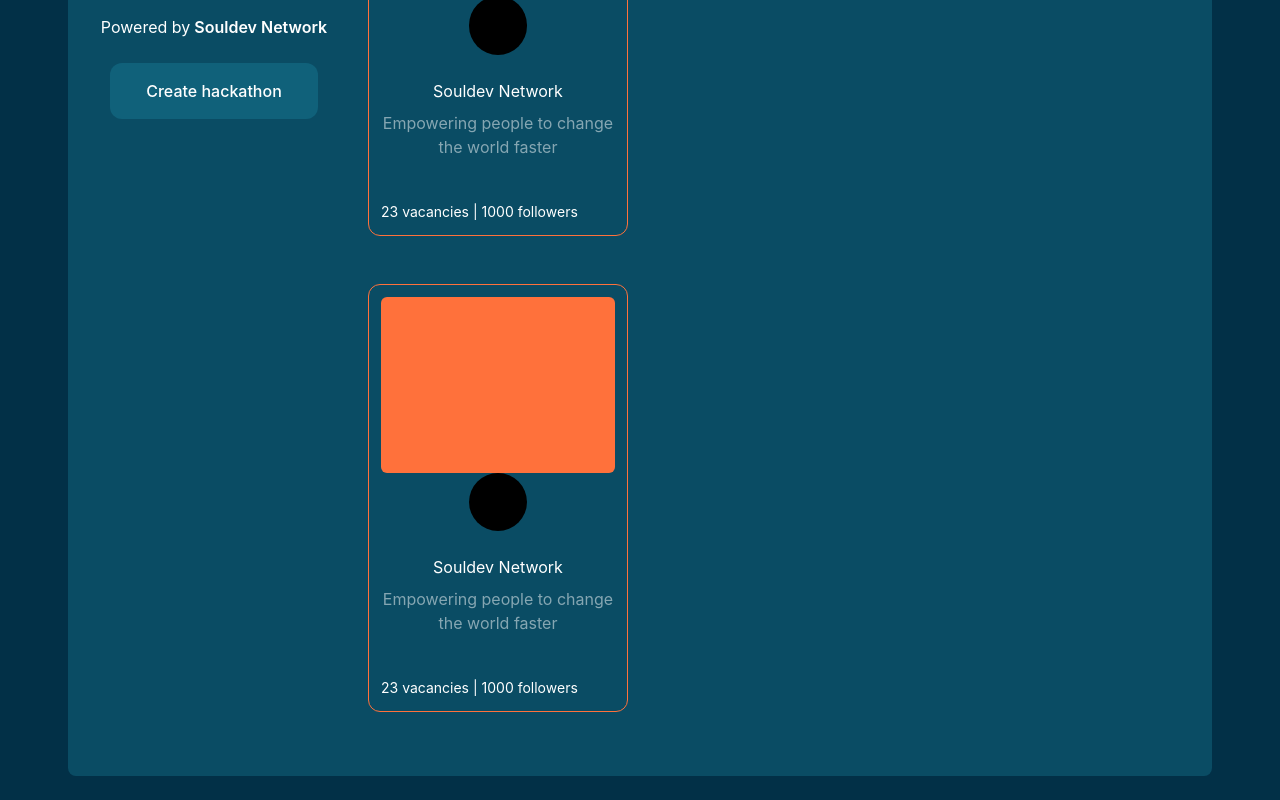
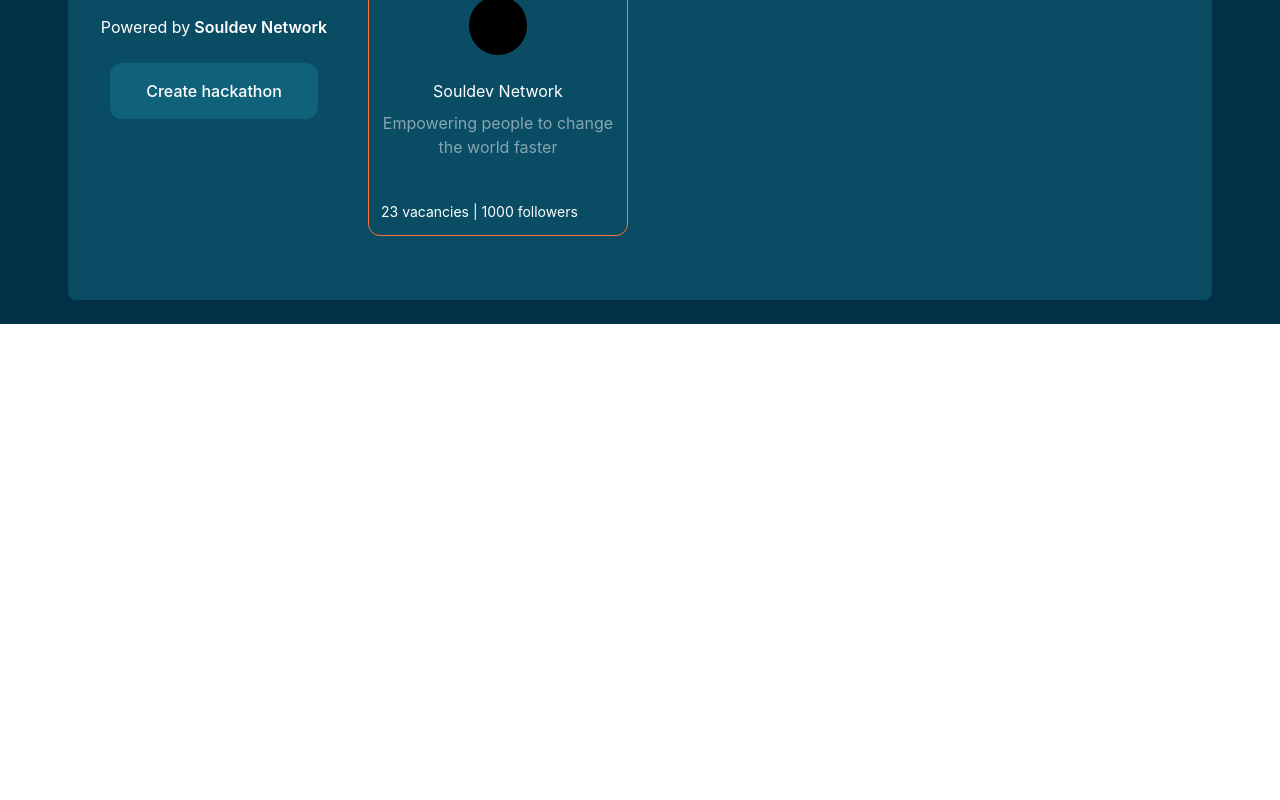
Before and after one commit to TheBestID/frontend, a Next.js app: page / in a window 1280 px wide. Shown: the part 4002-4802 px from the top of the page. After the commit the page ends 4326 px from the top, so only its background shows below. Built offline with nearby package versions, Linux system fonts and the light colour scheme.

Commit message:
small update

```diff
--- a/pages/index.tsx
+++ b/pages/index.tsx
@@ -306,23 +306,6 @@
                     </div>
                   </div>
 
-                  <div className="scroll-ml-6 border border-primary p-1 rounded-xl pr-3 pl-3 pb-3 pt-3 mb-12">
-                    <div className="bg-primary rounded-md h-44 w-full flex">
-                    </div>
-                    <div className="justify-center w-full flex">
-                      <div className="flex w-3/12 aspect-square rounded-full bg-black">
-                      </div>
-                    </div>
-                    <div className="text-center pt-6">
-                      <span className="text-white">Souldev Network</span>
-                    </div>
-                    <div className="text-center pt-2 opacity-50">
-                      <span className="text-white">Empowering people to change the world faster</span>
-                    </div>
-                    <div className="text-left pt-10">
-                      <span className="text-white text-sm">{23} vacancies | {1000} followers</span>
-                    </div>
-                  </div>
 
                   </div>
 
--- a/pages/profile/[profile].tsx
+++ b/pages/profile/[profile].tsx
@@ -6,7 +6,7 @@
 
 const Profile: NextPage = () => {
   return (
-    <div className="bg-[#023047] min-h-[200vh] h-full">
+    <div className="bg-[#023047] min-h-[160vh] h-full">
 
 
       <Head>
```
